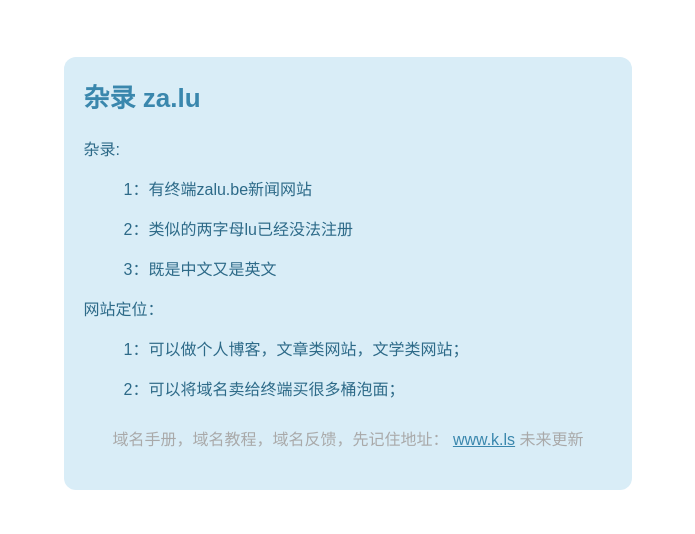
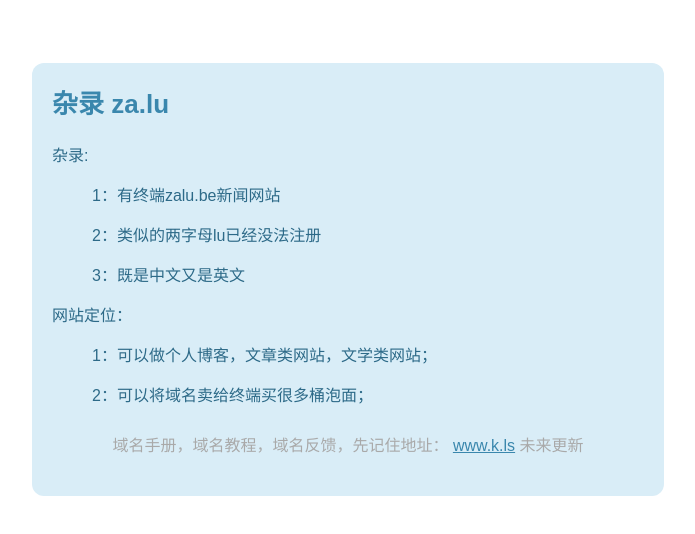
Before and after one commit to pizzasheep/za.lu, a plain HTML site: page index.html in a window 1280 px wide. Shown: the whole page, without its empty margins (292-987 px from the left). Drawn offline with Linux system fonts and the light colour scheme.

Commit message:
Update index.html

```diff
--- a/index.html
+++ b/index.html
@@ -28,10 +28,11 @@
     color: #3a87ad;
 	}
     .content{
-      width: 45%;
+      width: 50%;
       margin: 0 auto;
 
     }
+    @media (max-width: 640px){ .content{ width: 96%}}
     .content >div{
       margin-top: 10%;
       padding: 20px;
```
